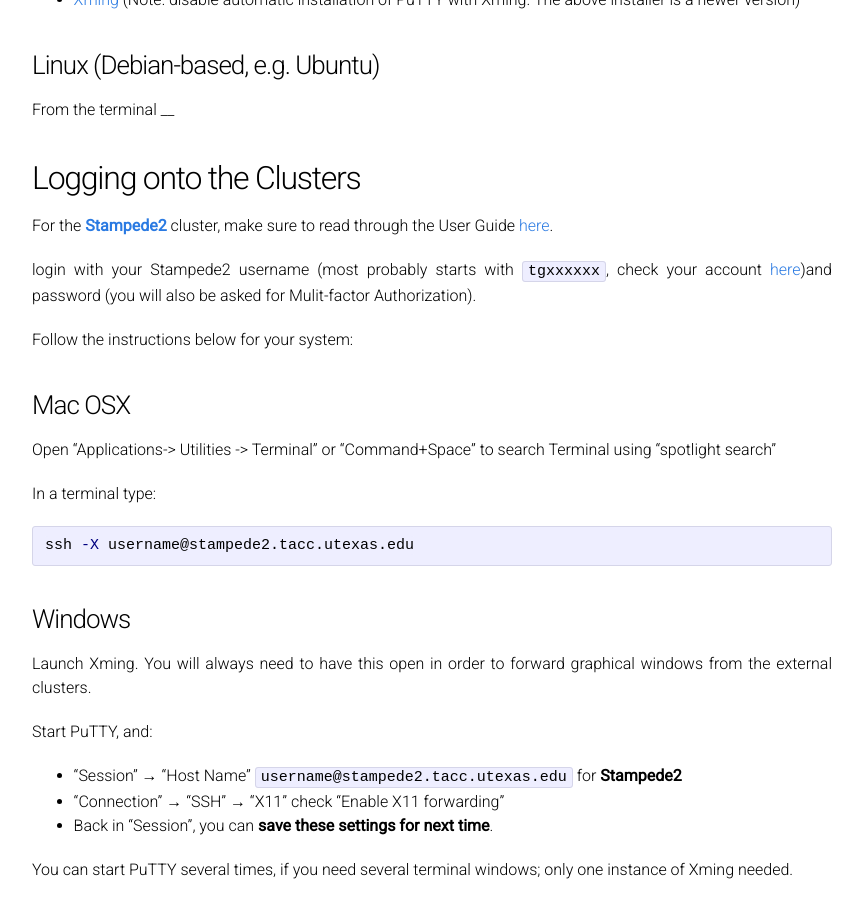
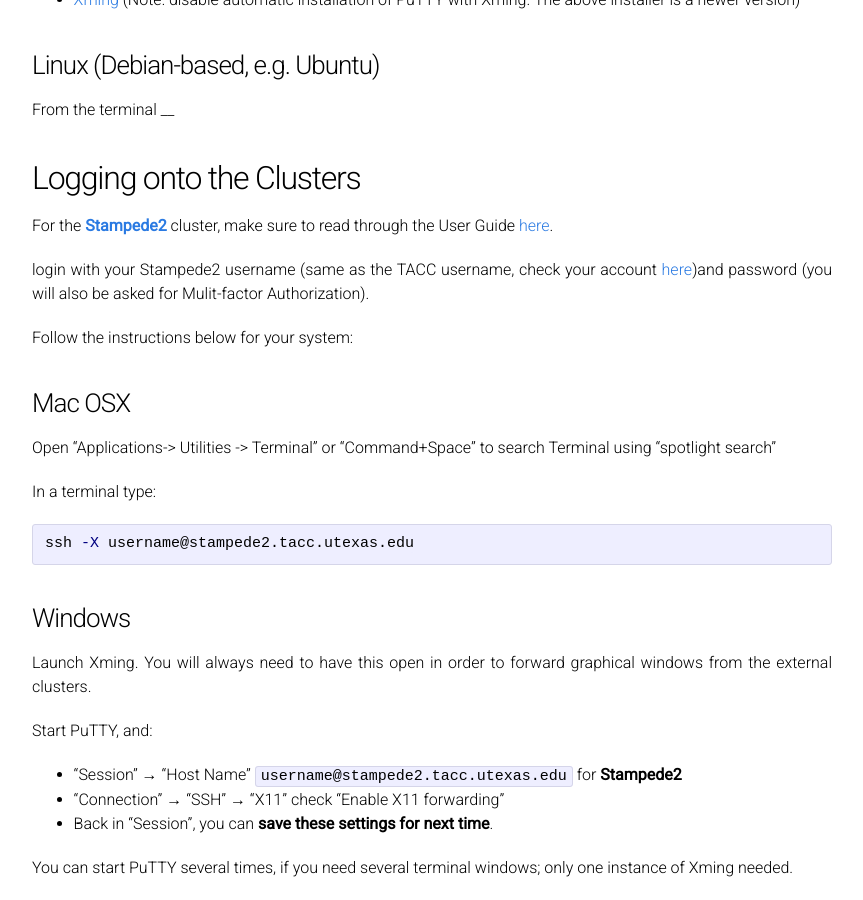
Before and after one commit to vojale/CBE544-2018.github.io, a Jekyll site: the page built from Clusters.md, in a window 1280 px wide and 900 px high, scrolled down 1144 px. Shown: the whole window, without its empty margins (208-1071 px from the left). Built offline with Jekyll 4.4.1, drawn with Linux system fonts in a browser that asks for light colours; our own code applies the rules of GitHub Pages for plain Markdown files.

Commit message:
Update Clusters.md

````diff
--- a/Clusters.md
+++ b/Clusters.md
@@ -56,7 +56,7 @@ ____
 
 For the [**Stampede2**](https://www.tacc.utexas.edu/systems/stampede2) cluster, make sure to read through the User Guide [here](https://portal.tacc.utexas.edu/user-guides/stampede2).
 
-login with your Stampede2 username (most probably starts with ```tgxxxxxx```, check your account [here](https://www.xsede.org/group/xup/accounts))and password (you will also be asked for Mulit-factor Authorization).
+login with your Stampede2 username (same as the TACC username, check your account [here](https://portal.tacc.utexas.edu/))and password (you will also be asked for Mulit-factor Authorization).
 
 Follow the instructions below for your system:
 
````
